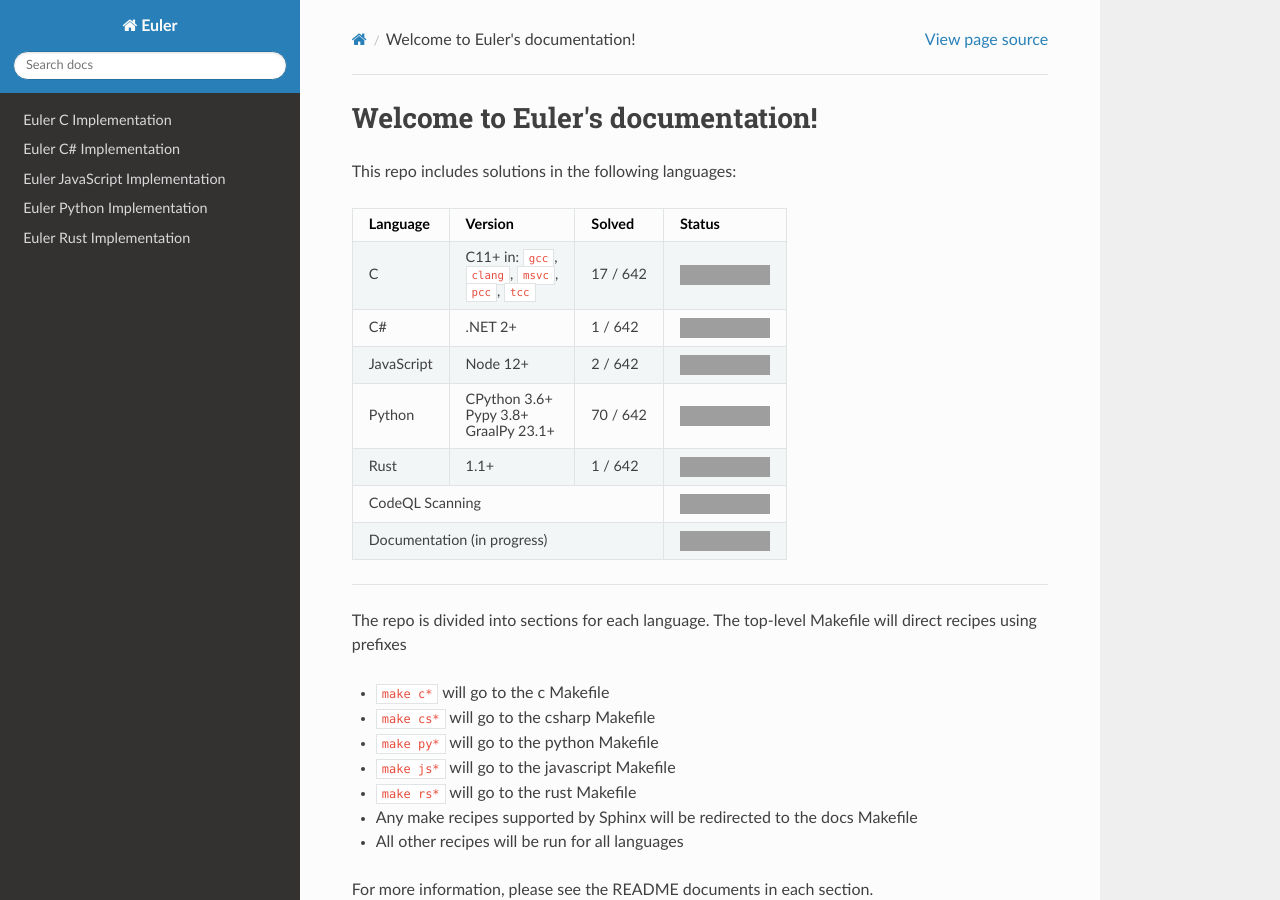
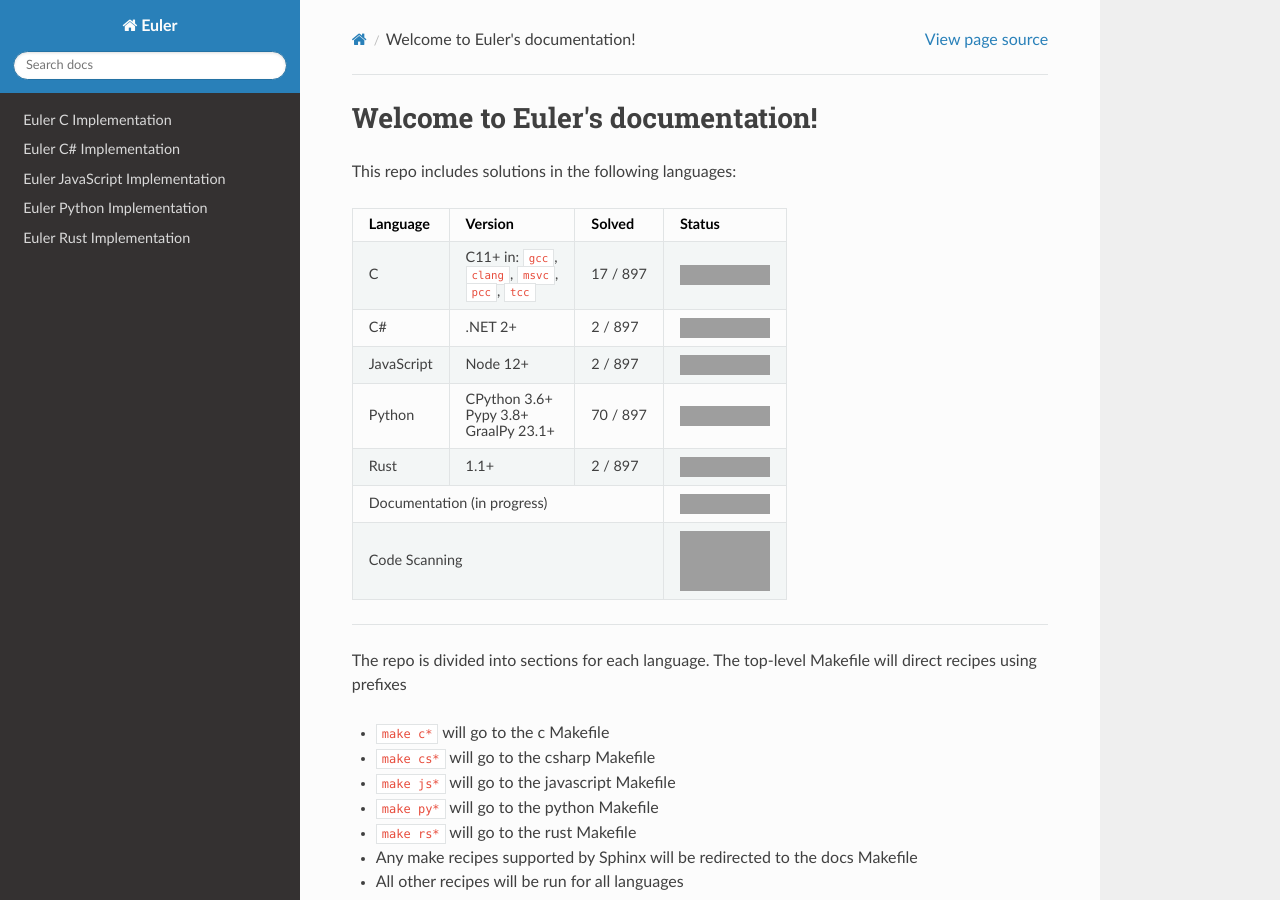
Before and after one commit to LivInTheLookingGlass/Euler, a Sphinx documentation site: the page built from docs/index.rst, in a window 1280 px wide and 900 px high. Built offline with Sphinx 7.4.7 and the Read the Docs theme 2.0.0, drawn with Linux system fonts in a browser that asks for light colours; grey boxes are pictures that could not be loaded.

Commit message:
Port Javascript solution to rust, c#

```diff
--- a/README.rst
+++ b/README.rst
@@ -13,35 +13,41 @@ LivInTheLookingGlass’s Project Euler solutions
    :target: https://github.com/LivInTheLookingGlass/Euler/actions/workflows/rust.yml
 .. |CodeQL| image:: https://github.com/LivInTheLookingGlass/Euler/actions/workflows/codeql.yml/badge.svg
    :target: https://github.com/LivInTheLookingGlass/Euler/actions/workflows/codeql.yml
+.. |ESLint| image:: https://github.com/LivInTheLookingGlass/Euler/actions/workflows/eslint.yml/badge.svg
+   :target: https://github.com/LivInTheLookingGlass/Euler/actions/workflows/eslint.yml
+.. |RustClippy| image:: https://github.com/LivInTheLookingGlass/Euler/actions/workflows/rust-clippy.yml/badge.svg
+   :target: https://github.com/LivInTheLookingGlass/Euler/actions/workflows/rust-clippy.yml
 .. |Pages| image:: https://github.com/LivInTheLookingGlass/Euler/actions/workflows/pages.yml/badge.svg
    :target: https://github.com/LivInTheLookingGlass/Euler/actions/workflows/pages.yml
 .. |br| raw:: html
 
   <br/>
-.. |total| replace:: 642
+.. |total| replace:: 897
 
-+------------+---------------------+--------------+--------------+
-| Language   | Version             | Solved       | Status       |
-+============+=====================+==============+==============+
-| C          | C11+ in: ``gcc``,   | 17 / |total| | |C|          |
-|            | |br| ``clang``,     |              |              |
-|            | ``msvc``, |br|      |              |              |
-|            | ``pcc``, ``tcc``    |              |              |
-+------------+---------------------+--------------+--------------+
-| C#         | .NET 2+             | 1 / |total|  | |C#|         |
-+------------+---------------------+--------------+--------------+
-| JavaScript | Node 12+            | 2 / |total|  | |JavaScript| |
-+------------+---------------------+--------------+--------------+
-| Python     | CPython 3.6+ |br|   | 70 / |total| | |Python|     |
-|            | Pypy 3.8+ |br|      |              |              |
-|            | GraalPy 23.1+       |              |              |
-+------------+---------------------+--------------+--------------+
-| Rust       | 1.1+                | 1 / |total|  | |Rust|       |
-+------------+---------------------+--------------+--------------+
-| CodeQL Scanning                                 | |CodeQL|     |
-+-------------------------------------------------+--------------+
-| Documentation (in progress)                     | |Pages|      |
-+-------------------------------------------------+--------------+
++------------+---------------------+--------------+---------------+
+| Language   | Version             | Solved       | Status        |
++============+=====================+==============+===============+
+| C          | C11+ in: ``gcc``,   | 17 / |total| | |C|           |
+|            | |br| ``clang``,     |              |               |
+|            | ``msvc``, |br|      |              |               |
+|            | ``pcc``, ``tcc``    |              |               |
++------------+---------------------+--------------+---------------+
+| C#         | .NET 2+             |  2 / |total| | |C#|          |
++------------+---------------------+--------------+---------------+
+| JavaScript | Node 12+            |  2 / |total| | |JavaScript|  |
++------------+---------------------+--------------+---------------+
+| Python     | CPython 3.6+ |br|   | 70 / |total| | |Python|      |
+|            | Pypy 3.8+ |br|      |              |               |
+|            | GraalPy 23.1+       |              |               |
++------------+---------------------+--------------+---------------+
+| Rust       | 1.1+                |  2 / |total| | |Rust|        |
++------------+---------------------+--------------+---------------+
+| Documentation (in progress)                     | |Pages|       |
++-------------------------------------------------+---------------+
+| Code Scanning                                   | |CodeQL| |br| |
+|                                                 | |ESLint| |br| |
+|                                                 | |RustClippy|  |
++-------------------------------------------------+---------------+
 
 This is the repository I keep for prospective employers to look at
 project Euler code that I have written.
@@ -64,8 +70,8 @@ Makefile will direct recipes using prefixes
 
 -  ``make c*`` will go to the c Makefile
 -  ``make cs*`` will go to the csharp Makefile
+-  ``make js*`` will go to the javascript Makefile
 -  ``make py*`` will go to the python Makefile
--  ``make js*`` will go to the javascript Makefile
 -  ``make rs*`` will go to the rust Makefile
 -  Any make recipes supported by Sphinx will be redirected to the docs Makefile
 -  All other recipes will be run for all languages
--- a/docs/conf.py
+++ b/docs/conf.py
@@ -38,7 +38,7 @@ extensions = [
     'sphinx_csharp.csharp',
 ]
 if 'TERMUX_VERSION' not in os.environ:
-    extensions.append('hawkmoth')
+    # extensions.append('hawkmoth')
     extensions.append('sphinx_js')
     extensions.append('sphinx_rust')
 
--- a/docs/csharp/p0001.rst
+++ b/docs/csharp/p0001.rst
@@ -1,7 +1,7 @@
 C# Implementation of Problem 1
 ==============================
 
-View source code `here on GitHub! <https://github.com/LivInTheLookingGlass/Euler/blob/master/c/p0001.c>`_
+View source code `here on GitHub! <https://github.com/LivInTheLookingGlass/Euler/blob/master/csharp/Euler/p0001.cs>`_
 
 .. csharp:namespace:: Euler
 
--- a/docs/rust/p0001.rst
+++ b/docs/rust/p0001.rst
@@ -1,7 +1,7 @@
 Rust Implementation of Problem 1
 ================================
 
-View source code `here on GitHub! <https://github.com/LivInTheLookingGlass/Euler/blob/master/rust/p0001.rs>`_
+View source code `here on GitHub! <https://github.com/LivInTheLookingGlass/Euler/blob/master/rust/src/p0001.rs>`_
 
 .. rust:function:: rust::p0001::p0001
 
```
Also changed, not shown: docs/csharp/p0002.rst (added, +16 -0 lines), docs/rust/p0002.rst (added, +10 -0 lines), 8 other files.
